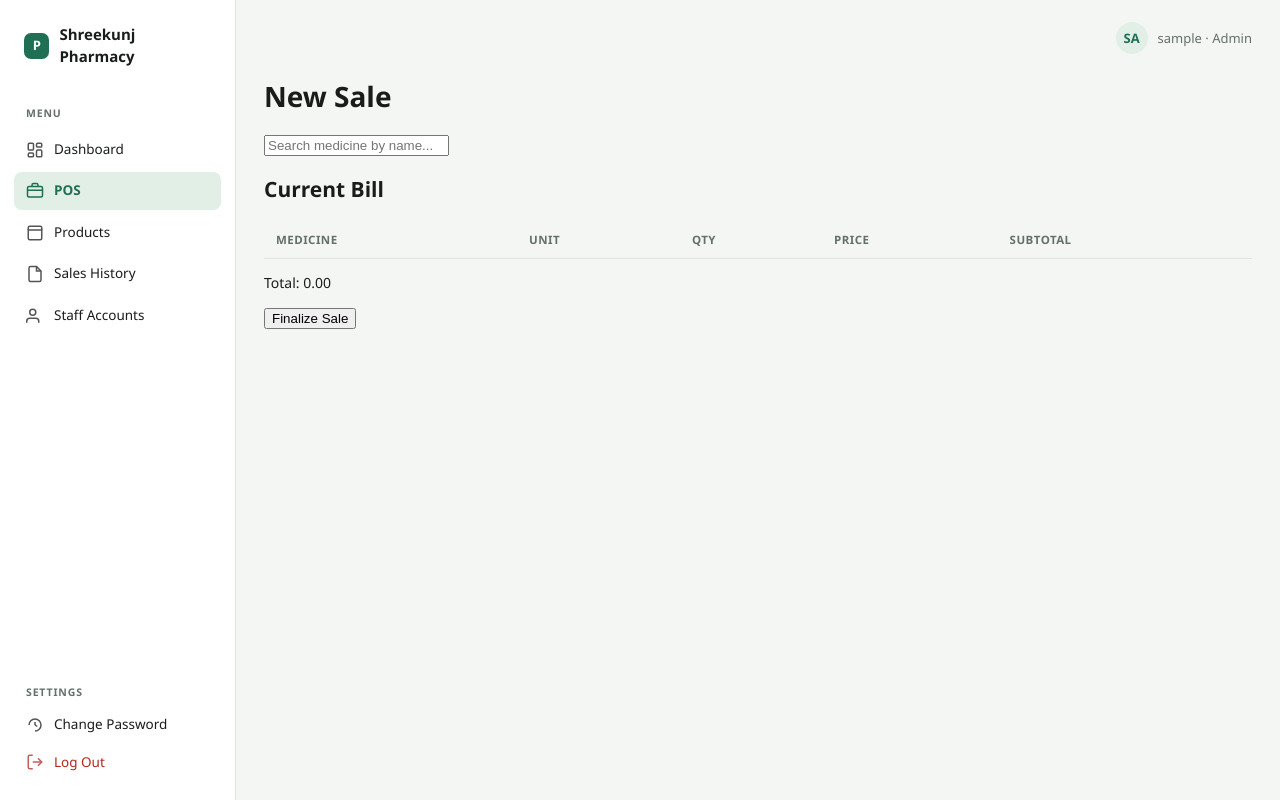
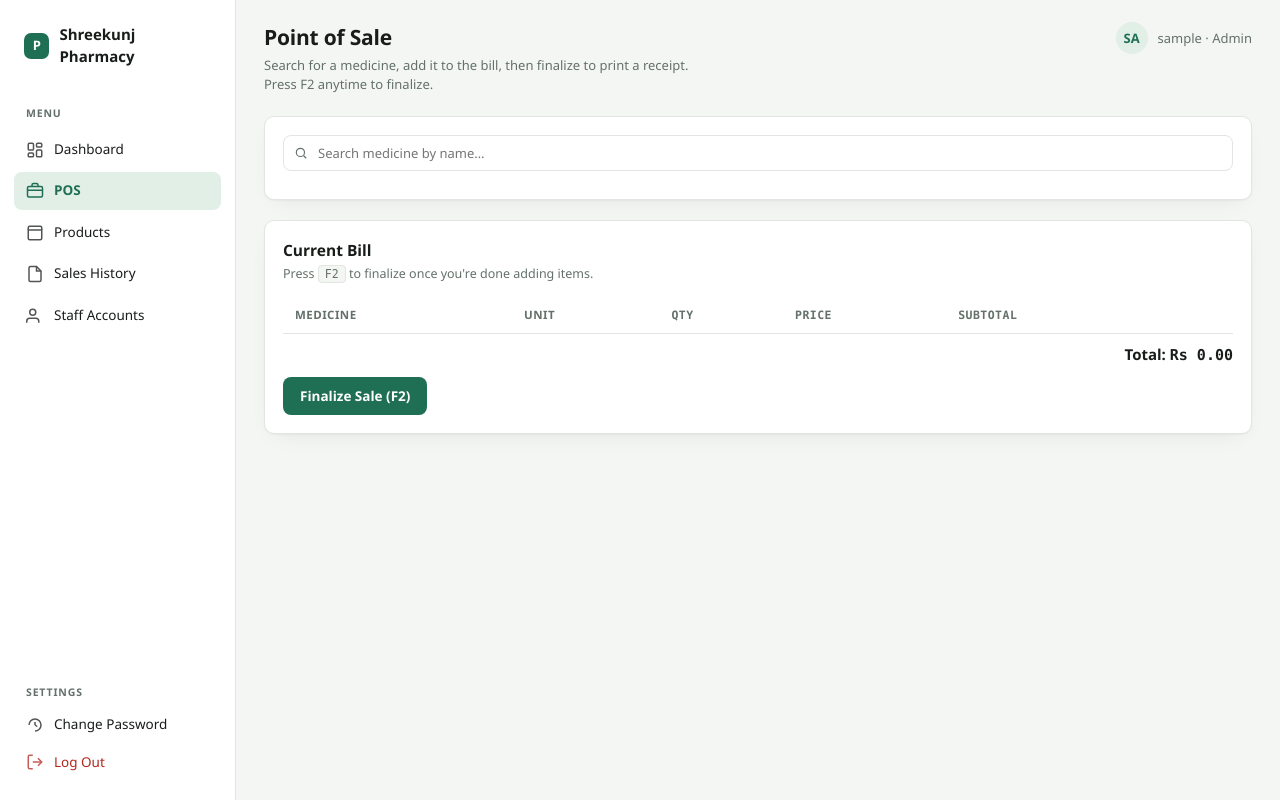
Before and after one commit to sudhan-ycotek/pharmacy, a Flask app: page /sales/new in a window 1280 px wide. Run offline with Flask 3, Linux system fonts and the light colour scheme; the visitor is signed in with stand-in values (Sample User, id 1); lists and menus that the app fills with data are empty; parts of the project's set-up code (start-up, migrations or seed data) failed here and were passed over.

Commit message:
feat: keyboard-first POS flow with quantity modal, box units excluded from sale
- Added new test test_sales_search_excludes_box_unit to verify Box units are filtered from search results
- Updated sales.py search route to use sellable_units() instead of get_medicine_units()
- Added packaging_type and photo_path to search response for UI rendering
- Rewrote new_sale.html with keyboard-first search (arrow keys), quantity modal UI
- Removed prompt() and alert() calls in favor of modal-based flow
- Uses F2 shortcut for finalization, Tab/arrow keys for unit navigation in modal

Co-Authored-By: Claude Sonnet 5 <noreply@anthropic.com>

```diff
--- a/sales.py
+++ b/sales.py
@@ -2,7 +2,7 @@ from flask import Blueprint, jsonify, redirect, render_template, request, url_fo
 
 from auth import current_user, login_required, role_required
 from db import get_db
-from inventory import get_medicine_units, search_medicines
+from inventory import search_medicines, sellable_units
 
 bp = Blueprint("sales", __name__, url_prefix="/sales")
 
@@ -159,10 +159,12 @@ def search():
     medicines = search_medicines(query)
     results = []
     for m in medicines:
-        units = get_medicine_units(m["id"])
+        units = sellable_units(m["id"])
         results.append({
             "id": m["id"],
             "name": m["name"],
+            "packaging_type": m["packaging_type"],
+            "photo_path": m["photo_path"],
             "units": [{"unit_name": u["unit_name"], "price": u["price"]} for u in units],
         })
     return jsonify(results)
--- a/templates/new_sale.html
+++ b/templates/new_sale.html
@@ -1,61 +1,191 @@
 {% extends "base.html" %}
-{% block title %}New Sale{% endblock %}
+{% block page_title %}Point of Sale{% endblock %}
+{% block page_desc %}Search for a medicine, add it to the bill, then finalize to print a receipt. Press F2 anytime to finalize.{% endblock %}
 {% block content %}
-<h1>New Sale</h1>
-<input type="text" id="search-box" placeholder="Search medicine by name...">
-<ul id="search-results"></ul>
+<div class="card panel">
+  <div class="search-box">
+    <svg viewBox="0 0 24 24" fill="none" stroke="currentColor" stroke-width="2"><circle cx="11" cy="11" r="7"></circle><path d="m21 21-4.3-4.3"></path></svg>
+    <input type="text" id="search-box" placeholder="Search medicine by name…" autocomplete="off" autofocus>
+  </div>
+  <div id="search-results" class="search-results"></div>
+</div>
 
-<h2>Current Bill</h2>
-<table id="bill-table">
-  <tr><th>Medicine</th><th>Unit</th><th>Qty</th><th>Price</th><th>Subtotal</th></tr>
-</table>
-<p>Total: <span id="bill-total">0.00</span></p>
-<button type="button" id="finalize-btn">Finalize Sale</button>
+<div class="card panel">
+  <div class="panel-head">
+    <div>
+      <h2>Current Bill</h2>
+      <p class="panel-desc">Press <span class="kbd">F2</span> to finalize once you're done adding items.</p>
+    </div>
+  </div>
+  <div id="bill-error" class="banner-error" style="display:none"></div>
+  <div class="table-scroll">
+    <table id="bill-table">
+      <thead><tr><th>Medicine</th><th>Unit</th><th class="num">Qty</th><th class="num">Price</th><th class="num">Subtotal</th><th></th></tr></thead>
+      <tbody></tbody>
+    </table>
+  </div>
+  <div class="bill-total-row">Total: <span class="num" id="bill-total">Rs 0.00</span></div>
+  <button type="button" id="finalize-btn" class="btn btn-primary">Finalize Sale (F2)</button>
+</div>
 
+<div class="modal-backdrop" id="qty-modal">
+  <div class="modal">
+    <h3 id="qty-modal-title">Add to bill</h3>
+    <div id="qty-modal-error" class="banner-error" style="display:none"></div>
+    <div class="field">
+      <label>Unit</label>
+      <div class="unit-toggle" id="unit-toggle"></div>
+    </div>
+    <div class="field">
+      <label>Quantity</label>
+      <input type="number" id="qty-input" min="1" value="1">
+    </div>
+    <div class="modal-actions">
+      <button type="button" class="btn btn-secondary" onclick="closeModal('qty-modal')">Cancel</button>
+      <button type="button" class="btn btn-primary" id="qty-confirm-btn">Add (Enter)</button>
+    </div>
+  </div>
+</div>
+{% endblock %}
+{% block scripts %}
 <script>
 var bill = [];
+var currentResults = [];
+var highlightedIndex = -1;
+var activeMedicine = null;
+var activeUnitIndex = 0;
 
-function render() {
-  var table = document.getElementById("bill-table");
-  table.innerHTML = "<tr><th>Medicine</th><th>Unit</th><th>Qty</th><th>Price</th><th>Subtotal</th></tr>";
-  var total = 0;
-  bill.forEach(function (item) {
-    var subtotal = item.price * item.quantity;
-    total += subtotal;
-    var row = table.insertRow();
-    row.innerHTML = "<td>" + item.name + "</td><td>" + item.unit_name + "</td><td>" +
-      item.quantity + "</td><td>" + item.price.toFixed(2) + "</td><td>" + subtotal.toFixed(2) + "</td>";
+var searchInput = document.getElementById("search-box");
+var resultsBox = document.getElementById("search-results");
+
+function renderResults() {
+  resultsBox.innerHTML = "";
+  currentResults.forEach(function (m, i) {
+    var row = document.createElement("div");
+    row.className = "search-result" + (i === highlightedIndex ? " highlighted" : "");
+    var thumb = m.photo_path
+      ? '<img src="/static/' + m.photo_path + '" alt="">'
+      : '<svg viewBox="0 0 24 24" fill="none" stroke="currentColor" stroke-width="2"><rect x="3" y="7" width="18" height="13" rx="2"></rect></svg>';
+    row.innerHTML = '<div class="thumb">' + thumb + '</div><div><div class="med-name">' + m.name +
+      '</div><div class="med-sub">' + (m.packaging_type === "box_file" ? "Box/File" : "Bottled/Other") + '</div></div>';
+    row.addEventListener("click", function () { selectMedicine(i); });
+    resultsBox.appendChild(row);
   });
-  document.getElementById("bill-total").textContent = total.toFixed(2);
 }
 
-document.getElementById("search-box").addEventListener("input", function (e) {
+function selectMedicine(index) {
+  activeMedicine = currentResults[index];
+  activeUnitIndex = 0;
+  if (!activeMedicine || activeMedicine.units.length === 0) { return; }
+  document.getElementById("qty-modal-title").textContent = "Add " + activeMedicine.name;
+  document.getElementById("qty-modal-error").style.display = "none";
+  document.getElementById("qty-input").value = 1;
+  renderUnitToggle();
+  openModal("qty-modal");
+  document.getElementById("qty-input").focus();
+}
+
+function renderUnitToggle() {
+  var toggle = document.getElementById("unit-toggle");
+  toggle.innerHTML = "";
+  activeMedicine.units.forEach(function (u, i) {
+    var btn = document.createElement("button");
+    btn.type = "button";
+    btn.className = "btn btn-secondary" + (i === activeUnitIndex ? " selected" : "");
+    btn.textContent = u.unit_name + " (Rs " + u.price.toFixed(2) + ")";
+    btn.addEventListener("click", function () { activeUnitIndex = i; renderUnitToggle(); });
+    toggle.appendChild(btn);
+  });
+}
+
+searchInput.addEventListener("input", function (e) {
   var q = e.target.value;
-  if (!q) { document.getElementById("search-results").innerHTML = ""; return; }
+  highlightedIndex = -1;
+  if (!q) { currentResults = []; renderResults(); return; }
   fetch("/sales/search?q=" + encodeURIComponent(q))
     .then(function (r) { return r.json(); })
     .then(function (medicines) {
-      var list = document.getElementById("search-results");
-      list.innerHTML = "";
-      medicines.forEach(function (m) {
-        m.units.forEach(function (u) {
-          var li = document.createElement("li");
-          li.textContent = m.name + " - " + u.unit_name + " (" + u.price.toFixed(2) + ")";
-          li.style.cursor = "pointer";
-          li.addEventListener("click", function () {
-            var quantity = parseInt(prompt("Quantity of " + u.unit_name + "?", "1"), 10);
-            if (quantity > 0) {
-              bill.push({ medicine_id: m.id, name: m.name, unit_name: u.unit_name, price: u.price, quantity: quantity });
-              render();
-            }
-          });
-          list.appendChild(li);
-        });
-      });
+      currentResults = medicines.filter(function (m) { return m.units.length > 0; });
+      highlightedIndex = currentResults.length ? 0 : -1;
+      renderResults();
     });
 });
 
-document.getElementById("finalize-btn").addEventListener("click", function () {
+searchInput.addEventListener("keydown", function (e) {
+  if (e.key === "ArrowDown") {
+    e.preventDefault();
+    if (currentResults.length) { highlightedIndex = Math.min(highlightedIndex + 1, currentResults.length - 1); renderResults(); }
+  } else if (e.key === "ArrowUp") {
+    e.preventDefault();
+    if (currentResults.length) { highlightedIndex = Math.max(highlightedIndex - 1, 0); renderResults(); }
+  } else if (e.key === "Enter") {
+    e.preventDefault();
+    if (highlightedIndex >= 0) { selectMedicine(highlightedIndex); }
+  }
+});
+
+document.getElementById("qty-input").addEventListener("keydown", function (e) {
+  if (e.key === "Tab" || e.key === "ArrowRight") {
+    e.preventDefault();
+    activeUnitIndex = (activeUnitIndex + 1) % activeMedicine.units.length;
+    renderUnitToggle();
+  } else if (e.key === "ArrowLeft") {
+    e.preventDefault();
+    activeUnitIndex = (activeUnitIndex - 1 + activeMedicine.units.length) % activeMedicine.units.length;
+    renderUnitToggle();
+  } else if (e.key === "Enter") {
+    e.preventDefault();
+    confirmAddToBill();
+  }
+});
+document.getElementById("qty-confirm-btn").addEventListener("click", confirmAddToBill);
+
+function confirmAddToBill() {
+  var quantity = parseInt(document.getElementById("qty-input").value, 10);
+  var errorBox = document.getElementById("qty-modal-error");
+  if (!quantity || quantity <= 0) {
+    errorBox.textContent = "Enter a quantity of at least 1.";
+    errorBox.style.display = "block";
+    return;
+  }
+  var unit = activeMedicine.units[activeUnitIndex];
+  bill.push({
+    medicine_id: activeMedicine.id, name: activeMedicine.name,
+    unit_name: unit.unit_name, price: unit.price, quantity: quantity,
+  });
+  renderBill();
+  closeModal("qty-modal");
+  searchInput.value = "";
+  currentResults = [];
+  renderResults();
+  searchInput.focus();
+}
+
+function renderBill() {
+  var tbody = document.querySelector("#bill-table tbody");
+  tbody.innerHTML = "";
+  var total = 0;
+  bill.forEach(function (item, i) {
+    var subtotal = item.price * item.quantity;
+    total += subtotal;
+    var row = tbody.insertRow();
+    row.innerHTML = "<td>" + item.name + "</td><td>" + item.unit_name + "</td>" +
+      "<td class=\"num\">" + item.quantity + "</td><td class=\"num\">" + item.price.toFixed(2) + "</td>" +
+      "<td class=\"num\">" + subtotal.toFixed(2) + "</td><td></td>";
+    var removeCell = row.cells[5];
+    var removeBtn = document.createElement("button");
+    removeBtn.type = "button";
+    removeBtn.className = "btn btn-secondary btn-icon";
+    removeBtn.textContent = "Remove";
+    removeBtn.addEventListener("click", function () { bill.splice(i, 1); renderBill(); });
+    removeCell.appendChild(removeBtn);
+  });
+  document.getElementById("bill-total").textContent = "Rs " + total.toFixed(2);
+}
+
+function finalizeSale() {
+  var errorBox = document.getElementById("bill-error");
+  errorBox.style.display = "none";
   if (bill.length === 0) { return; }
   fetch("/sales", {
     method: "POST",
@@ -66,9 +196,19 @@ document.getElementById("finalize-btn").addEventListener("click", function () {
   })
     .then(function (r) { return r.json(); })
     .then(function (data) {
-      if (data.error) { alert(data.error); return; }
+      if (data.error) {
+        errorBox.textContent = data.error;
+        errorBox.style.display = "block";
+        return;
+      }
       window.location = "/sales/" + data.sale_id + "/receipt";
     });
+}
+document.getElementById("finalize-btn").addEventListener("click", finalizeSale);
+document.addEventListener("keydown", function (e) {
+  if (e.key === "F2") { e.preventDefault(); finalizeSale(); }
 });
+
+renderBill();
 </script>
 {% endblock %}
```
Also changed, not shown: tests/test_sales.py (+12 -0 lines).
